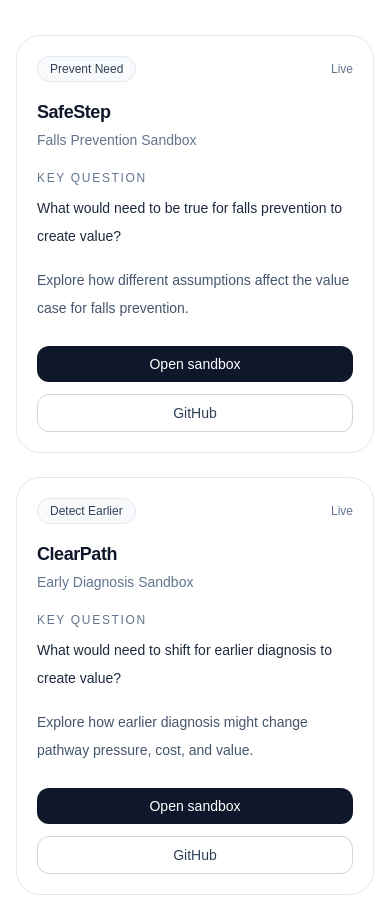
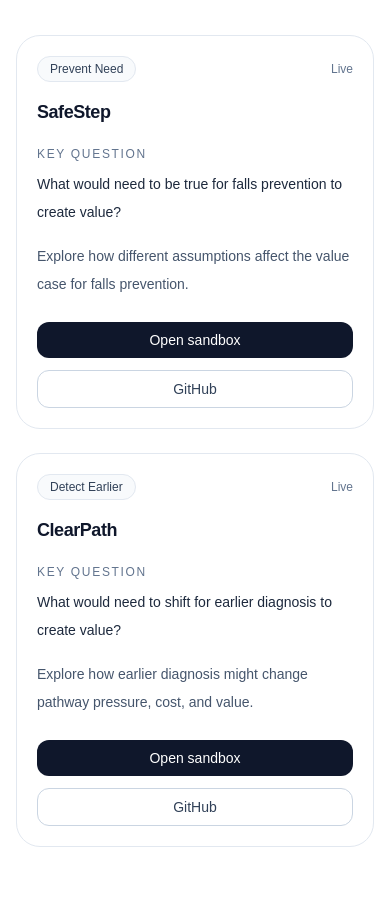
Before and after one commit to olivercareyncl/health-economics-scenario-lab, a Next.js app in the folder site/: page / in a window 390 px wide. Shown: the part 986-1897 px from the top of the page. Built offline with nearby package versions, Linux system fonts and the light colour scheme.

Commit message:
Update sandbox-card.tsx

```diff
--- a/site/src/components/sandbox-card.tsx
+++ b/site/src/components/sandbox-card.tsx
@@ -19,7 +19,10 @@ export default function SandboxCard({ app }: { app: AppItem }) {
       <h3 className="mt-4 text-lg font-semibold tracking-tight text-slate-900 md:text-xl">
         {app.name}
       </h3>
-      <p className="mt-1 text-sm text-slate-500">{app.descriptor}</p>
+
+      <p className="mt-1 hidden text-sm text-slate-500 md:block">
+        {app.descriptor}
+      </p>
 
       <div className="mt-5">
         <p className="text-xs font-medium uppercase tracking-[0.14em] text-slate-500">
```
